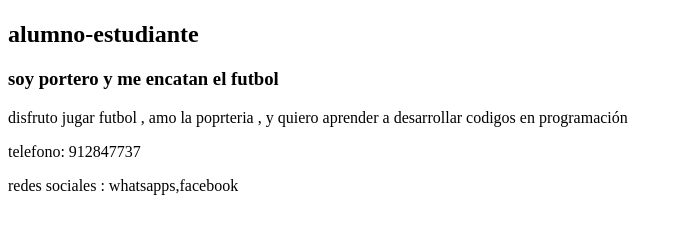
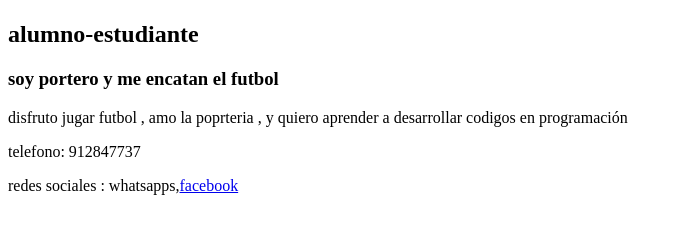
Before and after one commit to i202501144/aew_cibertec_salazar, a plain HTML site: page HTML/01_html/index.html in a window 1280 px wide. Shown: the part 367-600 px from the top of the page, without its empty margins (0-683 px from the left). Drawn offline with Linux system fonts and the light colour scheme.

Commit message:
he agregado una URL

```diff
--- a/HTML/01_html/index.html
+++ b/HTML/01_html/index.html
@@ -11,7 +11,7 @@
         en programación
          </p>
          <p>telefono: 912847737</p>
-         <p>redes sociales : whatsapps,facebook</p>
+         <p>redes sociales : whatsapps,<a href="https://web.facebook.com/profile.php?id=61553015624715&locale=es_LA">facebook</a></p>
 
 
 </body>
```
